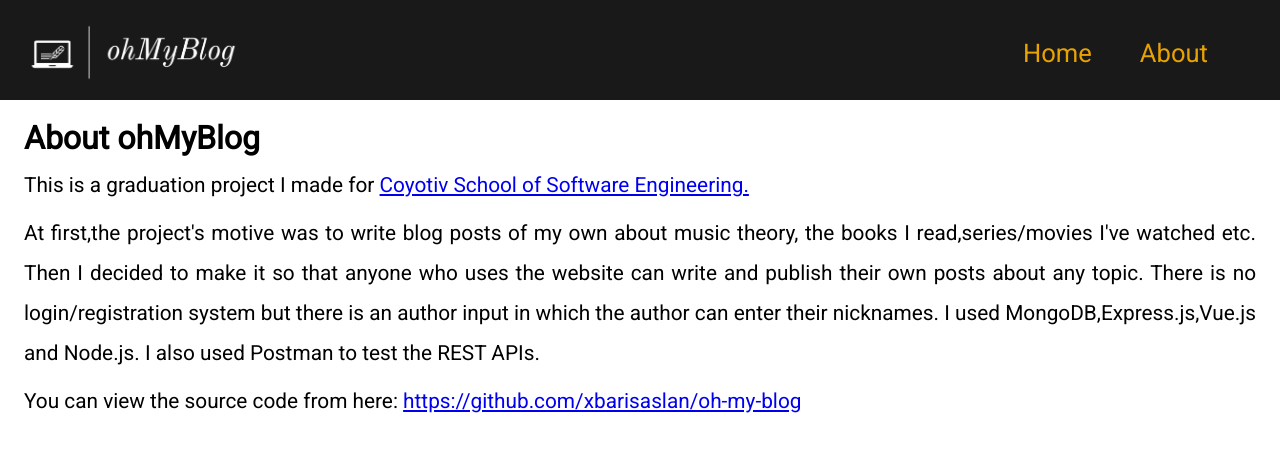
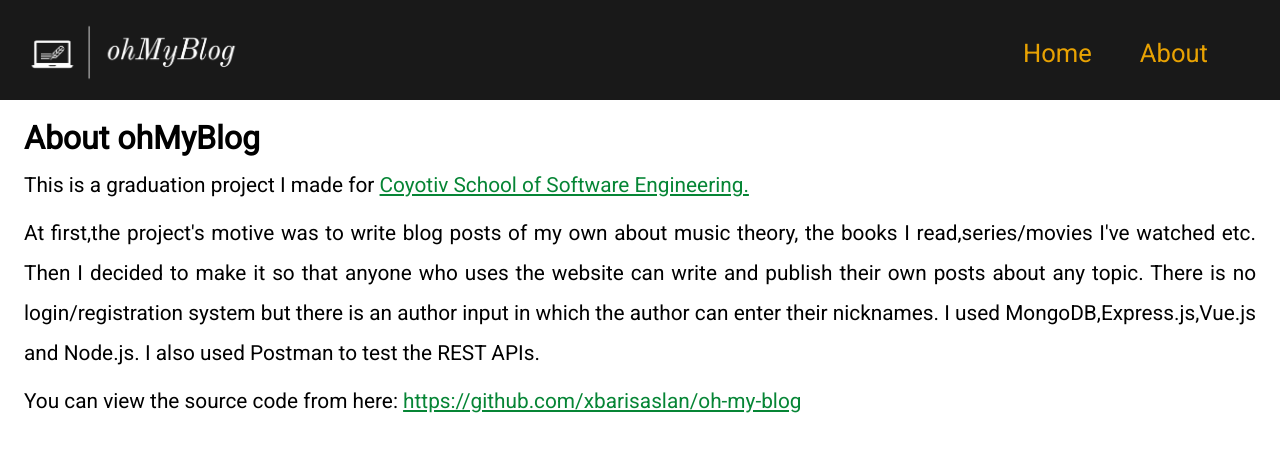
Before and after one commit to xbarisaslan/oh_my_blog, a Vue app in the folder frontend/: page /about in a window 1280 px wide. Shown: the top 452 px of the page. Built offline with nearby package versions, Linux system fonts and the light colour scheme.

Commit message:
Add color to links

```diff
--- a/frontend/src/components/AboutPage.vue
+++ b/frontend/src/components/AboutPage.vue
@@ -37,5 +37,7 @@ p {
     text-align:justify;
 }
 
-
+a {
+    color:rgba(6, 133, 53, 1)
+}
 </style>
```
